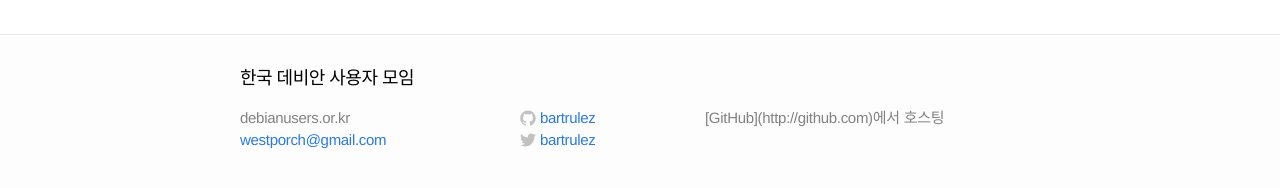
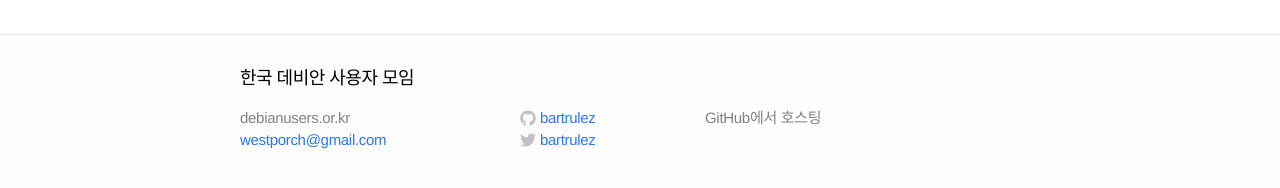
Before and after one commit to debianusers/debianusers.github.io, a Jekyll site: the page built from index.html, in a window 1280 px wide. Shown: the part 559-747 px from the top of the page. Built offline with Jekyll 4.4.1, drawn with Linux system fonts in a browser that asks for light colours; Markdown is read by kramdown in place of the engine named in the settings.

Commit message:
Change footer

```diff
--- a/_includes/footer.html
+++ b/_includes/footer.html
@@ -53,7 +53,7 @@
     </div>
 
     <div class="footer-col-3 column">
-      <p class="text">[GitHub](http://github.com)에서 호스팅</p>
+      <p class="text">GitHub에서 호스팅</p>
     </div>
 
   </div>
```
